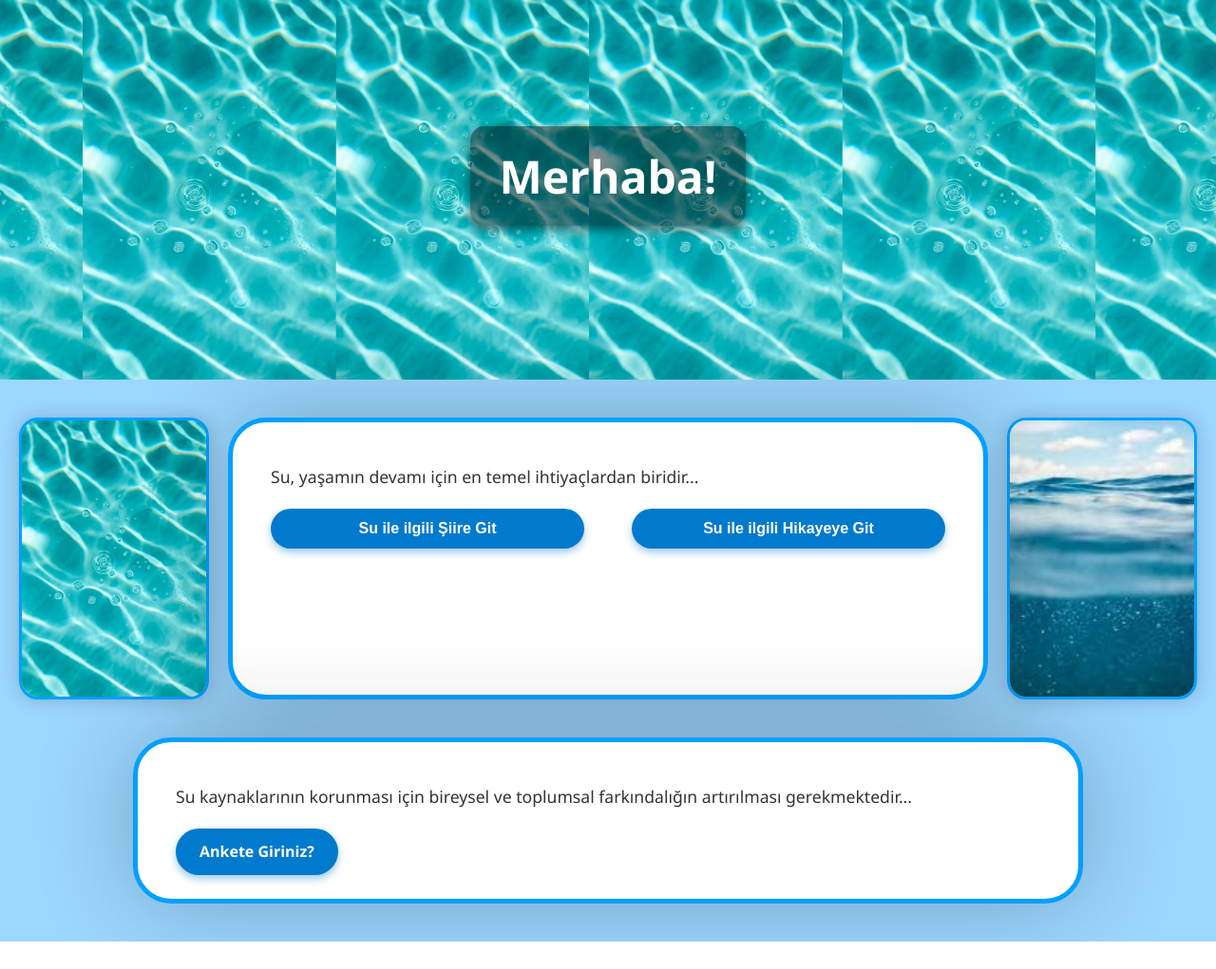
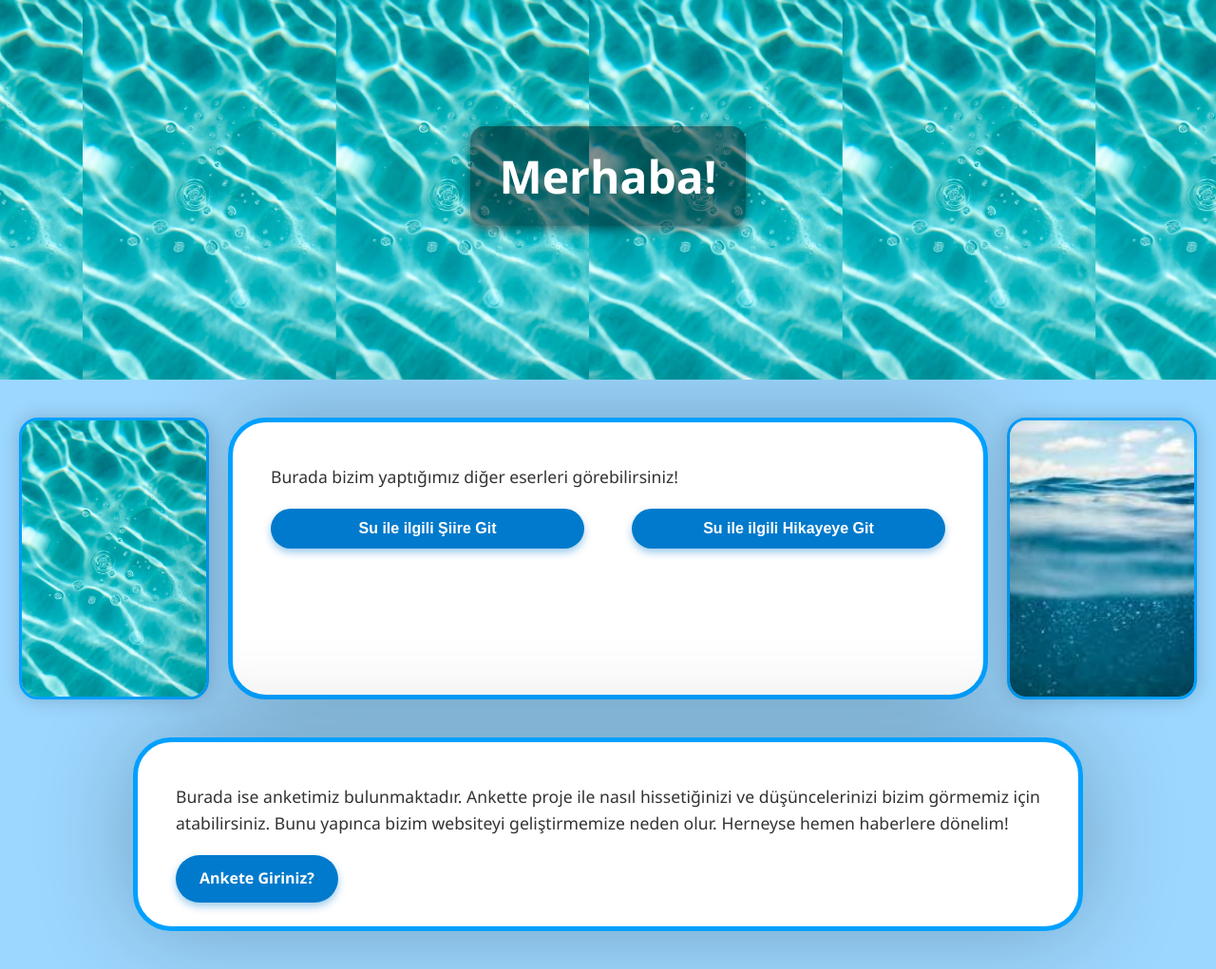
Before and after one commit to suprojegrubu/Su-Grubu, a Flask app: page / in a window 1280 px wide. Shown: the whole page at 95% size. Before the commit the page ends 992 px from the top, so only its background shows below. Run offline with Flask 3, Linux system fonts and the light colour scheme.

Commit message:
Update index.html

```diff
--- a/templates/index.html
+++ b/templates/index.html
@@ -110,7 +110,7 @@
     }
 
     .btn:hover {
-      transform: scale(1.2);
+      transform: scale(1.1);
       background-color: #005f99;
     }
 
@@ -189,7 +189,7 @@
     <img src="{{ url_for('static', filename='SuProje-Resim1.avif') }}" alt="Sol süsleme resmi" class="side-image">
 
     <div class="content">
-      <p class="paragraph">Su, yaşamın devamı için en temel ihtiyaçlardan biridir...</p>
+      <p class="paragraph">Burada bizim yaptığımız diğer eserleri görebilirsiniz!</p>
 
       <div class="button-row">
         <form action="/siir" method="post">
@@ -206,7 +206,7 @@
 
   <div class="content-second">
     <p class="paragraph">
-      Su kaynaklarının korunması için bireysel ve toplumsal farkındalığın artırılması gerekmektedir...
+      Burada ise anketimiz bulunmaktadır. Ankette proje ile nasıl hissetiğinizi ve düşüncelerinizi bizim görmemiz için atabilirsiniz. Bunu yapınca bizim websiteyi geliştirmemize neden olur. Herneyse hemen haberlere dönelim!
     </p>
     <a href="https://docs.google.com/forms/d/e/1FAIpQLSc-mcaaHfzqC5UPbGjzMz0C7v7CHU9Qx1w8emhHqgNwNbpHtg/viewform?usp=dialog" class="btn">Ankete Giriniz?</a>
   </div>
```
